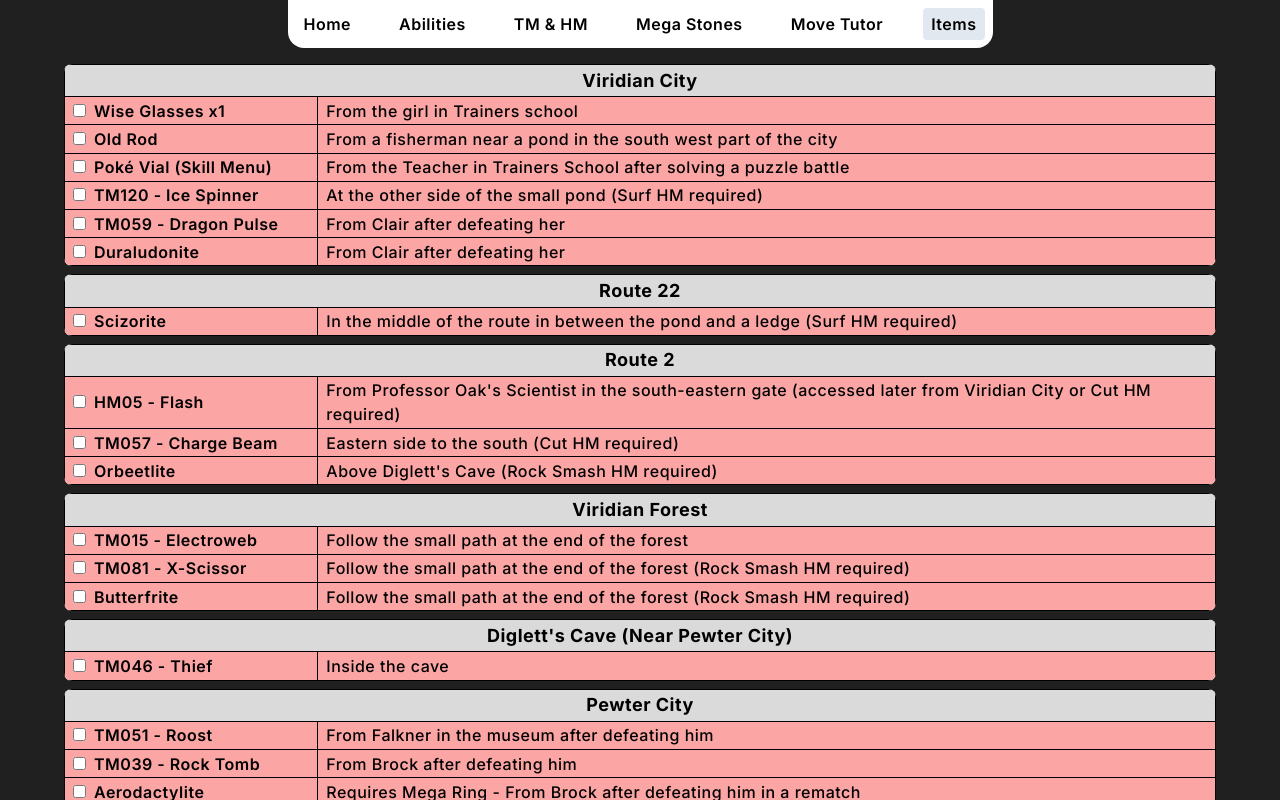
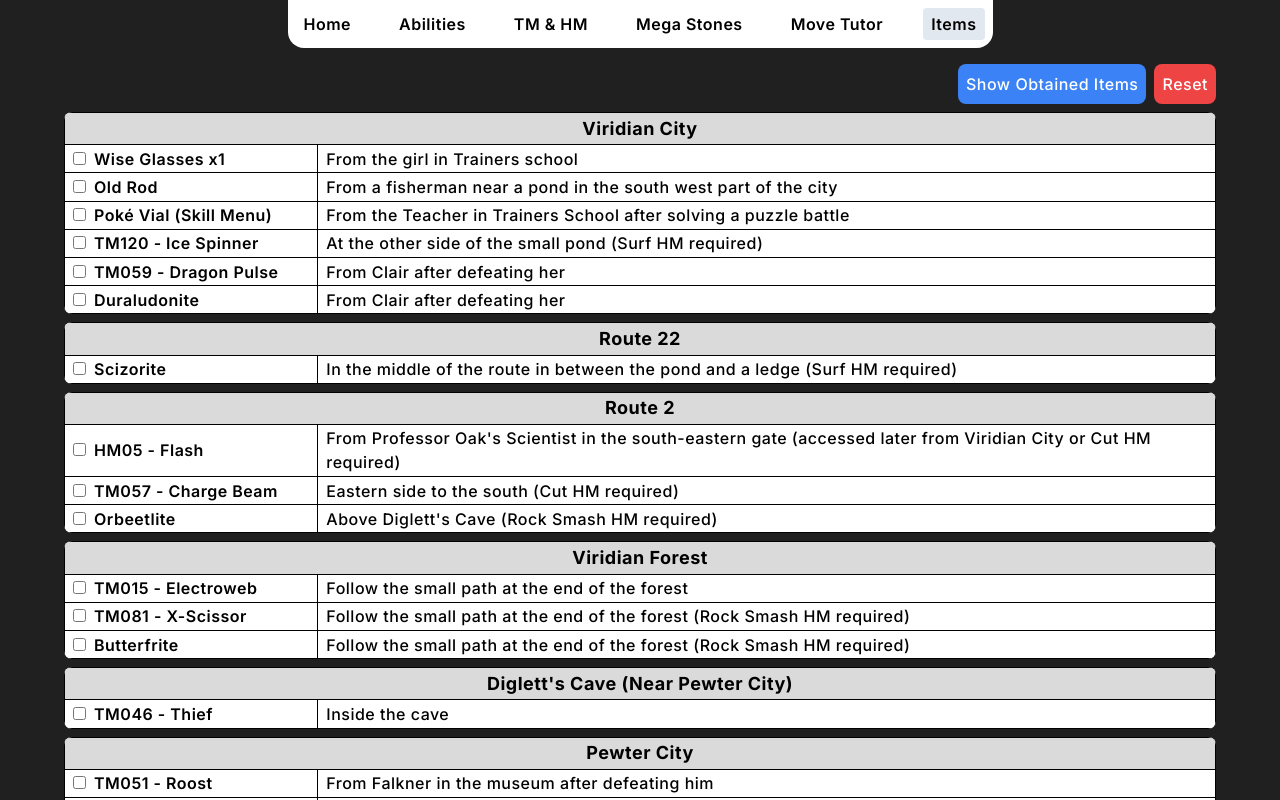
Before and after one commit to lukmanyahyab/radical-red-info, a Next.js app: page /items in a window 1280 px wide. Shown: the top 800 px of the page. Built offline with nearby package versions, Linux system fonts and the light colour scheme.

Commit message:
allowing search for '-', show and hide obtained items, and reset items

```diff
--- a/app/abilities/page.tsx
+++ b/app/abilities/page.tsx
@@ -153,7 +153,7 @@
       <Search
         search={search}
         placeholder="Search for species or ability..."
-        handleSearch={(e) => setSearch(e.target.value.replace(/[^a-z0-9\s]/gi, ""))}
+        handleSearch={(e) => setSearch(e.target.value.replace(/[^a-z0-9\s-]/gi, ""))}
       />
       {rows.length ? (
         <Table columns={["#", "Species", "Regular Ability", "Hidden Ability", "Options"]}>
--- a/app/items/data/locations.js
+++ b/app/items/data/locations.js
@@ -1,6 +1,7 @@
 export default [
   {
-    name: "Viridian City", items: [
+    name: "Viridian City",
+    items: [
       {
         id: 1,
         name: "Wise Glasses x1",
--- a/app/items/page.tsx
+++ b/app/items/page.tsx
@@ -1,10 +1,23 @@
 "use client";
 
 import { useEffect, useState } from "react";
-import locations from "./data/locations";
+import locationsData from "./data/locations";
+
+type Item = {
+  id: number;
+  name: string;
+  detail: string;
+  obtained: boolean;
+};
+
+type Location = {
+  name: string;
+  items: Item[];
+};
 
 const Items = () => {
-  const [data, setData] = useState(locations);
+  const [data, setData] = useState<Location[]>(locationsData);
+  const [showObtained, setShowObtained] = useState(false);
 
   useEffect(() => {
     const obtainedIds = localStorage.getItem("obtained") || "[]";
@@ -44,9 +57,16 @@
     });
   }
 
-  return (
-    <>
-      {data.map((location, i) => (
+  let locations = data;
+
+  if (!showObtained) {
+    locations = locations.map((location) => {
+      return { name: location.name, items: location.items.filter((item) => !item.obtained) };
+    });
+    locations = locations.filter((location) => location.items.length);
+  }
+
+  const rows = locations.map((location, i) => (
     <table
       className="mb-2 w-full border-collapse bg-white text-black rounded-lg overflow-hidden"
       key={i}
@@ -60,9 +80,7 @@
       </thead>
       {location.items.map((item, i) => (
         <tbody key={i}>
-              <tr
-                className={`${item.obtained ? "bg-green-300" : "bg-red-300"} text-black no-hover`}
-              >
+          <tr className={`${item.obtained ? "bg-green-300" : ""} text-black no-hover`}>
             <td className="w-[24ch]">
               <input
                 type="checkbox"
@@ -80,7 +98,31 @@
         </tbody>
       ))}
     </table>
-      ))}
+  ));
+
+  return (
+    <>
+      <div className="float-right">
+        <button
+          className={`p-2 mb-2 rounded-lg ${
+            showObtained ? "bg-red-500 hover:bg-red-600" : "bg-blue-500 hover:bg-blue-600"
+          }`}
+          onClick={() => setShowObtained(!showObtained)}
+        >
+          {showObtained ? "Hide Obtained Items" : "Show Obtained Items"}
+        </button>
+        <button
+          className="bg-red-500 p-2 ml-2 rounded-lg hover:bg-red-600"
+          onClick={() => {
+            if (!confirm("Are you sure want to reset?")) return;
+            localStorage.setItem("obtained", "[]");
+            setData(locationsData);
+          }}
+        >
+          Reset
+        </button>
+      </div>
+      {rows}
     </>
   );
 };
--- a/app/mega-stones/page.tsx
+++ b/app/mega-stones/page.tsx
@@ -35,7 +35,7 @@
       <Search
         search={search}
         placeholder="Search for stone or location..."
-        handleSearch={(e) => setSearch(e.target.value.replace(/[^a-z0-9\s]/gi, ""))}
+        handleSearch={(e) => setSearch(e.target.value.replace(/[^a-z0-9\s-]/gi, ""))}
       />
       <Table columns={["Stones", "From", "Locations", "Requirements"]}>
         {rowsData.map((row) => (
--- a/app/tmhm/page.tsx
+++ b/app/tmhm/page.tsx
@@ -34,7 +34,7 @@
       <Search
         search={search}
         placeholder="Search for move, type or location..."
-        handleSearch={(e) => setSearch(e.target.value.replace(/[^a-z0-9\s]/gi, ""))}
+        handleSearch={(e) => setSearch(e.target.value.replace(/[^a-z0-9\s-]/gi, ""))}
       />
       <Table columns={["Entries", "Moves", "Types", "Locations"]}>
         {rowsData.map((row) => (
--- a/app/tutor/page.tsx
+++ b/app/tutor/page.tsx
@@ -35,7 +35,7 @@
       <Search
         search={search}
         placeholder="Search for move, type or location..."
-        handleSearch={(e) => setSearch(e.target.value.replace(/[^a-z0-9\s]/gi, ""))}
+        handleSearch={(e) => setSearch(e.target.value.replace(/[^a-z0-9\s-]/gi, ""))}
       />
       <Table columns={["Moves", "Types", "From", "Locations", "Prices"]}>
         {rowsData.map((row) => (
```
Lines whose indentation alone changed are shown as unchanged.
